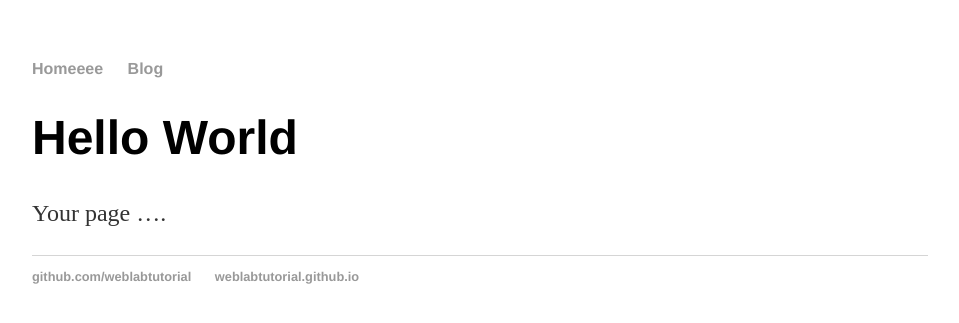
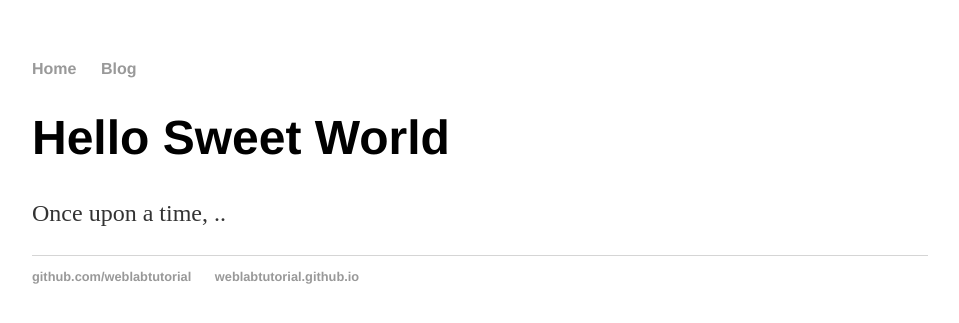
Before and after one commit to M7md-AR/M7md-AR.github.io, a Jekyll site: the page built from index.html, in a window 1280 px wide. Shown: the top 323 px of the page, without its empty margins (160-1119 px from the left). Built offline with Jekyll 4.4.1, drawn with Linux system fonts in a browser that asks for light colours.

Commit message:
Update index.html

```diff
--- a/index.html
+++ b/index.html
@@ -1,27 +1,8 @@
-<!DOCTYPE html>
-<html>
-<head>
-<title>Web Programming</title>
-  <!-- link to main stylesheet -->
-<link rel="stylesheet" type="text/css" href="/css/main.css">
-
-</head>
-<body>
-<nav>
- <ul>
- <li><a href="/">Homeeee</a></li>
- <li><a href="/blog">Blog</a></li>
- </ul>
-</nav>
-<div class="container">
- <div class="blurb">
- <h1>Hello World</h1>
- <p>Your page ….</p>
-<footer>
- <ul>
- <li><a href="https://github.com/weblabtutorial">github.com/weblabtutorial</a></li>
- <li><a href="https://weblabtutorial.github.io"> weblabtutorial.github.io </a></li>
-</ul>
-</footer>
-</body>
-</html>
+---
+layout: default
+title: Web Programming
+---
+<div class="blurb">
+<h1>Hello Sweet World</h1>
+<p>Once upon a time, ..</p>
+</div>
```
